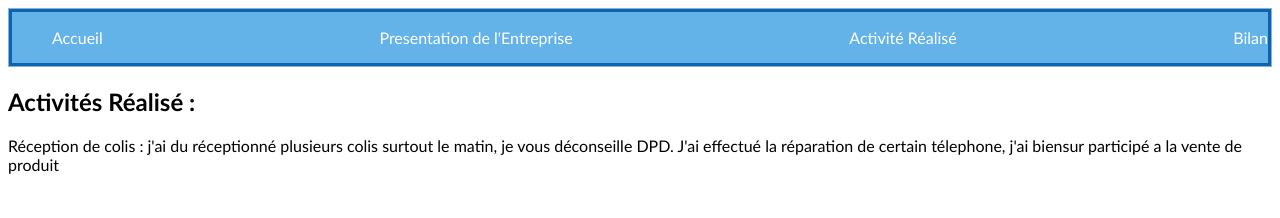
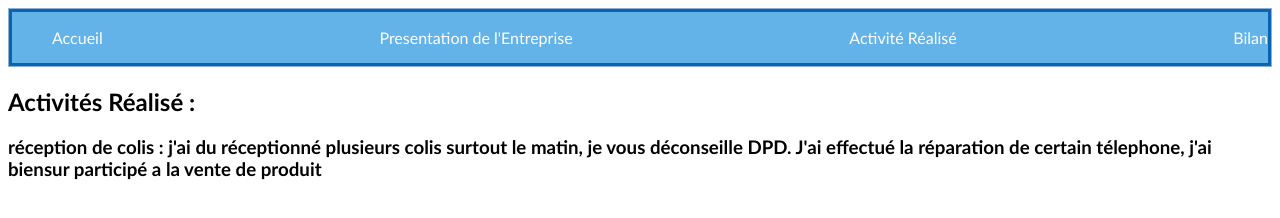
Before and after one commit to radhamPrime/site_premiere_ciel, a plain HTML site: page activite.html in a window 1280 px wide. Drawn offline with Linux system fonts and the light colour scheme.

Commit message:
finition

```diff
--- a/activite.html
+++ b/activite.html
@@ -19,9 +19,9 @@
    </header>
     <main>
       <h2>Activités Réalisé :</h2>
-      <p> Réception de colis : j'ai du réceptionné plusieurs colis surtout le matin, je vous déconseille DPD.
+      <p> <h3> réception de colis : j'ai du réceptionné plusieurs colis surtout le matin, je vous déconseille DPD.
         J'ai effectué la réparation de certain télephone, j'ai biensur participé a la vente de produit <br et conseillé des clients en informatique ou pour l achat d un télephone approprié a leur usage personnel.>
-      </p>
+      </h3></p>
     </main>
 </body>
 </html>
```
Also changed, not shown: ressenti.html (+1 -1 lines).
